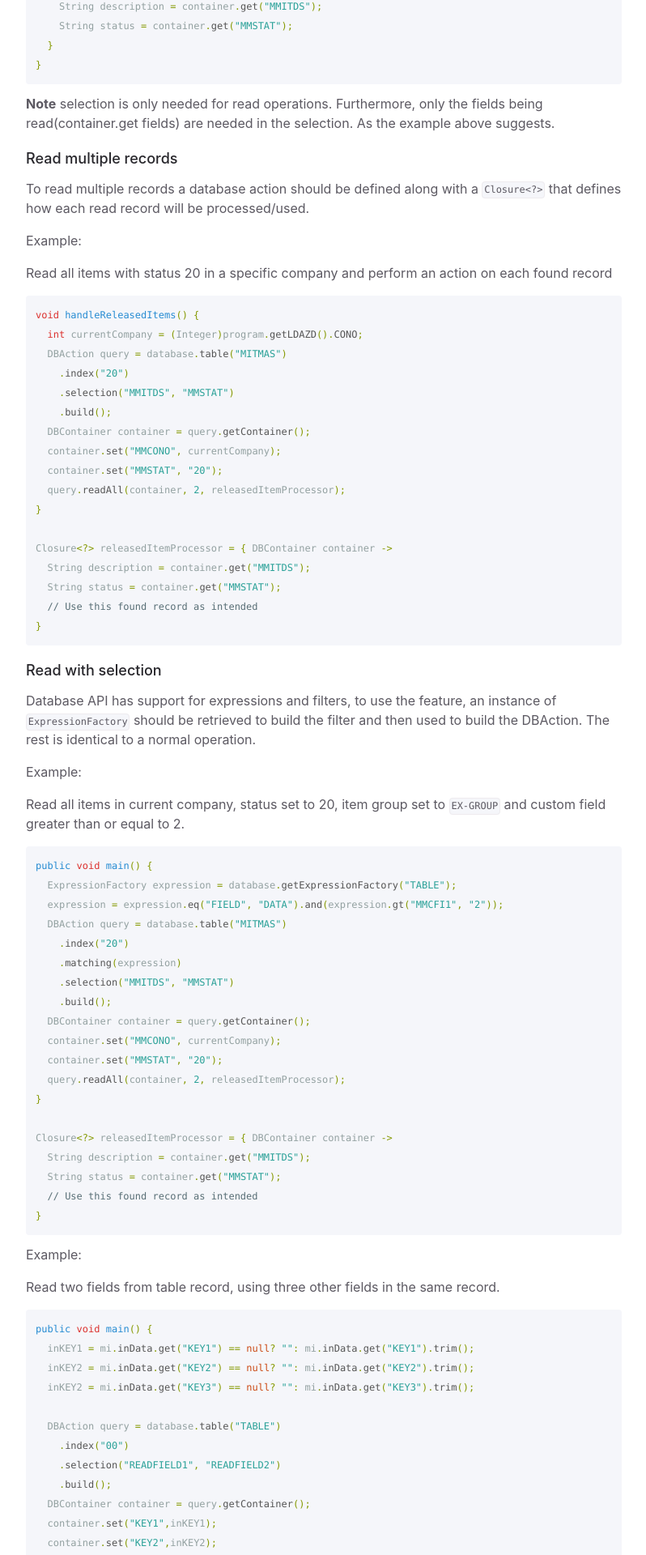
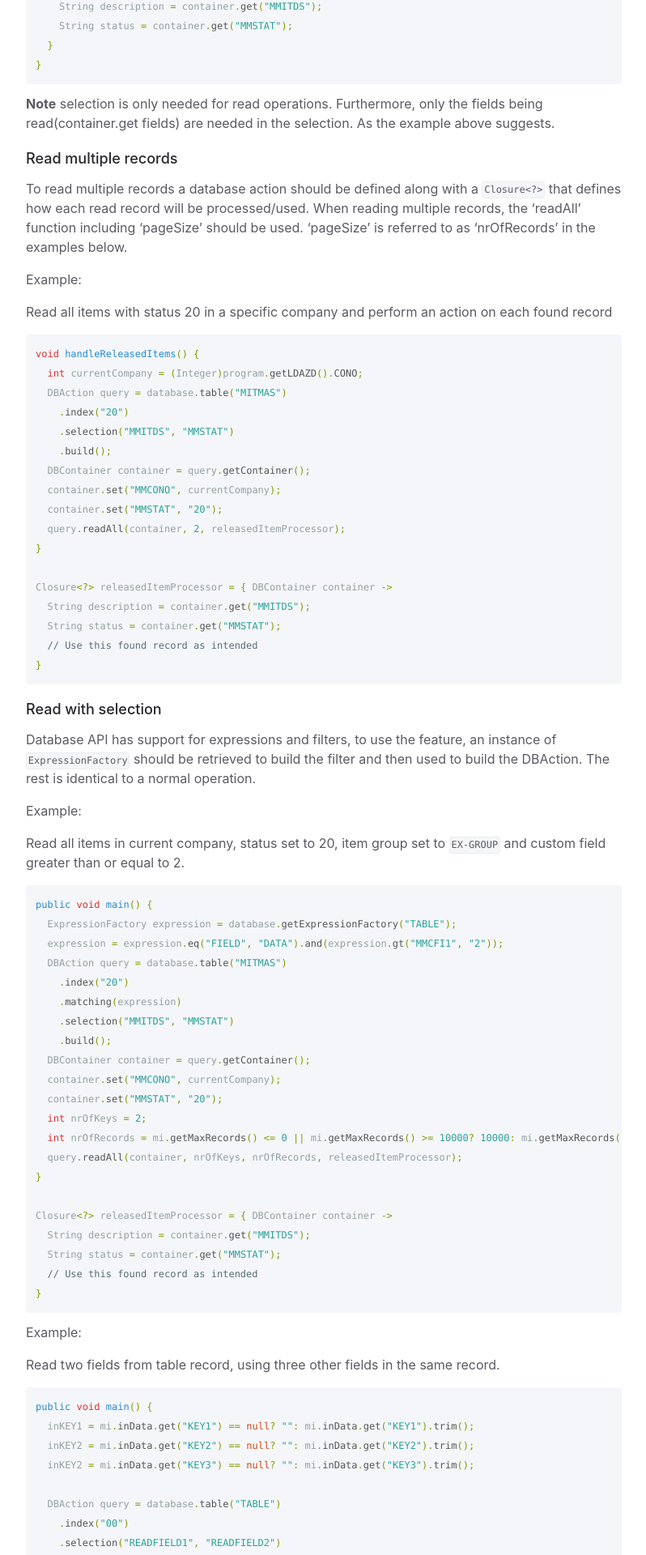
Before and after one commit to infor-cloud/xtendm3, a Jekyll site: the page built from docs/documentation/api-specification/database-api.md, in a window 1280 px wide. Shown: the part 2738-4658 px from the top of the page at 81% size, without its empty margins (372-1170 px from the left). Built offline with Jekyll 4.4.1, drawn with Linux system fonts in a browser that asks for light colours; some of the changed text lies outside the part shown.

````diff
--- a/docs/documentation/api-specification/database-api.md
+++ b/docs/documentation/api-specification/database-api.md
@@ -109,6 +109,7 @@ void readRecord() {
 ### Read multiple records
 To read multiple records a database action should be defined along with a `Closure<?>` that defines how each read record
 will be processed/used.
+When reading multiple records, the 'readAll' function including 'pageSize' should be used. 'pageSize' is referred to as 'nrOfRecords' in the examples below.
 
 Example:
 
@@ -155,7 +156,9 @@ public void main() {
   DBContainer container = query.getContainer();
   container.set("MMCONO", currentCompany);
   container.set("MMSTAT", "20");
-  query.readAll(container, 2, releasedItemProcessor);
+  int nrOfKeys = 2;
+  int nrOfRecords = mi.getMaxRecords() <= 0 || mi.getMaxRecords() >= 10000? 10000: mi.getMaxRecords();
+  query.readAll(container, nrOfKeys, nrOfRecords, releasedItemProcessor);
 }
 
 Closure<?> releasedItemProcessor = { DBContainer container ->
@@ -191,7 +194,9 @@ public void main() {
       mi.write();
     }
   }
-  query.readAll(container, 3, readCallback)
+  int nrOfKeys = 3;
+  int nrOfRecords = mi.getMaxRecords() <= 0 || mi.getMaxRecords() >= 10000? 10000: mi.getMaxRecords();
+  query.readAll(container, nrOfKeys, nrOfRecords, readCallback)
 }
 ```
 
@@ -235,7 +240,9 @@ void deprecateItems() {
   DBContainer container = query.getContainer();
   container.set("MMCONO", currentCompany);
   container.set("MMSTAT", "20");
-  query.readAllLock(container, 2, updateCallBack);
+  int nrOfKeys = 2;
+  int nrOfRecords = mi.getMaxRecords() <= 0 || mi.getMaxRecords() >= 10000? 10000: mi.getMaxRecords();
+  query.readAllLock(container, nrOfKeys, nrOfRecords, updateCallBack);
 }
 
 Closure<?> updateCallBack = { LockedResult lockedResult ->
````
Also changed, not shown: docs/documentation/api-specification/interactive-api.md (+1 -1 lines), docs/documentation/programming-standard.md (+131 -23 lines), assets/attachments/programming-standard/businessEngineJobsLogging.png (added), docs/documentation/limitations.md (line endings or trailing spaces).
